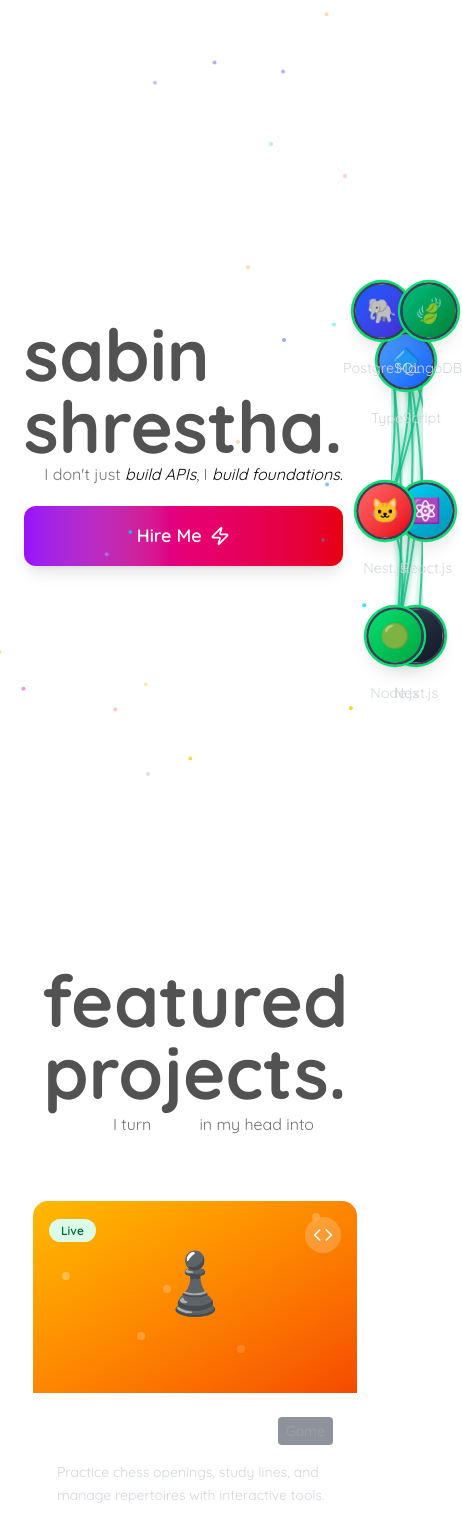
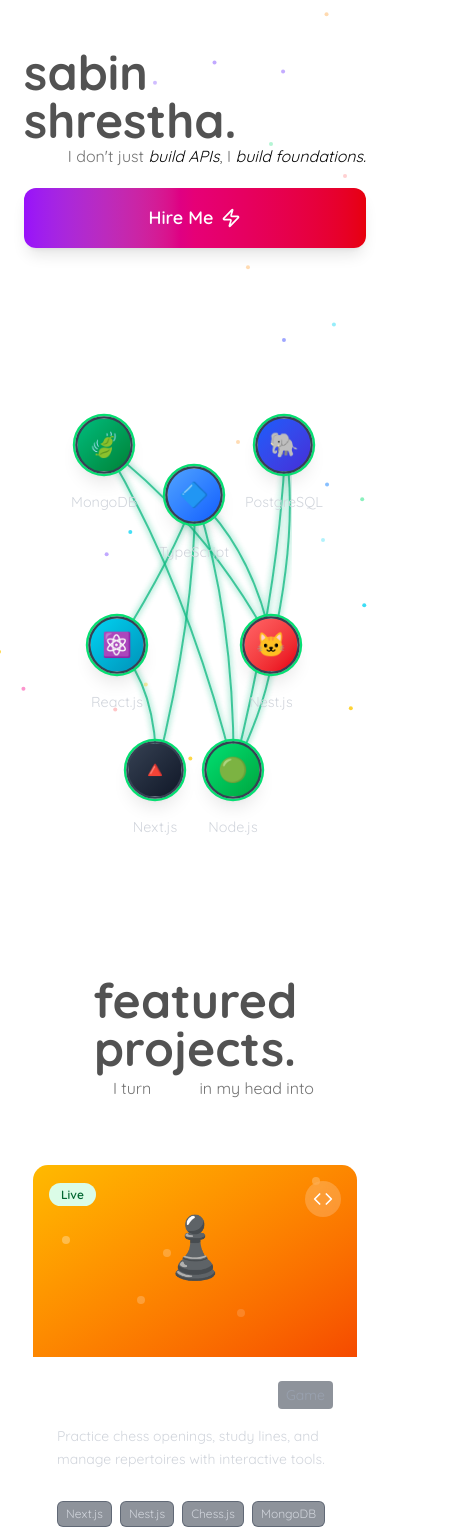
Before and after one commit to masabinhok/portfolio, a Next.js app: page / in a window 390 px wide. Shown: the top 1535 px of the page, 462 px wide, since content can reach past the window. Built offline with nearby package versions, Linux system fonts and the light colour scheme.

Commit message:
style: adjust responsive text size for headers in Hero and Projects components

```diff
--- a/components/pages/Hero.tsx
+++ b/components/pages/Hero.tsx
@@ -103,10 +103,10 @@ const Hero = () => {
       {/* Add confetti when hired */}
       {showConfetti && <Confetti width={width} height={height} />}
 
-      <div className='flex gap-10 items-center min-h-screen'>
+      <div className='flex gap-10 items-center min-h-screen max-md:flex-col max-md:gap-0'>
         <div className='flex flex-col p-2 mb-10 w-full'>
           {/* Header and subheader */}
-          <h1 className='lowercase text-7xl font-bold text-soft'>
+          <h1 className='lowercase text-7xl font-bold text-soft max-sm:text-5xl'>
             Sabin Shrestha.
           </h1>
           <h3 className='text-right text-muted'>I don&apos;t just <span className='italic text-heading'>build APIs</span>, I  <span className='italic text-heading'>build foundations.</span></h3>
--- a/components/pages/Projects.tsx
+++ b/components/pages/Projects.tsx
@@ -54,7 +54,7 @@ const Projects = () => {
     <section className='min-h-screen pt-20 pb-10 px-4'>
       {/* Header */}
       <div className='max-w-7xl mx-auto mb-16 text-center w-fit'>
-        <h1 className='lowercase text-7xl font-bold text-soft'>
+        <h1 className='lowercase text-7xl font-bold text-soft max-sm:text-5xl'>
           featured projects.
         </h1>
         <h3 className='mt-1 text-end text-muted'>I turn <span className='italic text-white'>ideas</span> in my head into <span className='italic text-white'>code.</span></h3>
```
